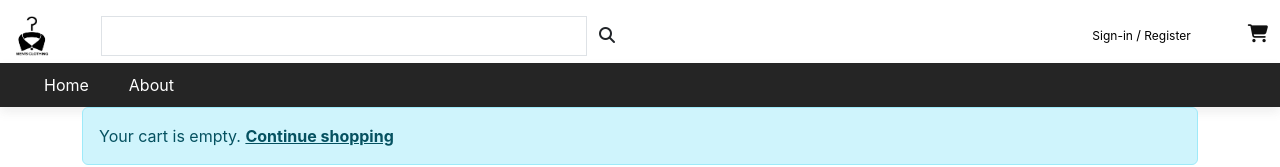
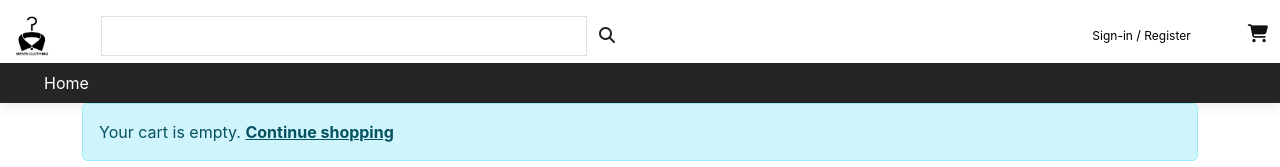
Before and after one commit to EnesDaca/clothingstore, a React (Create React App) app: page /viewcart in a window 1280 px wide. Shown: the top 167 px of the page. Built offline with nearby package versions, Linux system fonts and the light colour scheme.

Commit message:
Beta UP v3

```diff
--- a/src/components/About/about.js
+++ b/src/components/About/about.js
@@ -2,8 +2,8 @@ import React from "react";
 
 export default function about() {
   return (
-    <div>
-      <a>About</a>
-    </div>
+    <>
+      <h1>About</h1>
+    </>
   );
 }
--- a/src/components/Header/index.js
+++ b/src/components/Header/index.js
@@ -44,8 +44,8 @@ const Header = () => {
               <div className="header__right">
                 {!userdetails ? (
                   <div className="header__right__auth">
-                    <a href="#">Sign-in</a>
-                    <a href="#"> Register</a>
+                    <Link to="./login">Sign-in</Link>
+                    <Link> Register</Link>
                   </div>
                 ) : (
                   <div className="header__right__auth">
--- a/src/components/Product/index.js
+++ b/src/components/Product/index.js
@@ -2,28 +2,23 @@ import React, { useEffect } from "react";
 import { useSelector, useDispatch } from "react-redux";
 import * as actions from "../../redux/actions";
 import { useNavigate } from "react-router-dom";
+import {
+  selectProducts,
+  selectFilteredProduct,
+} from "../../redux/selectors/selectors";
 
 import "./_product.scss";
-
-// const products = [
-//     require("../../assets/img/shop/shop-1.jpg"),
-//     require("../../assets/img/shop/shop-2.jpg"),
-//     require("../../assets/img/shop/shop-3.jpg"),
-//     require("../../assets/img/shop/shop-4.jpg"),
-//     require("../../assets/img/shop/shop-5.jpg"),
-// ]
 
 const Product = (props) => {
   const navigate = useNavigate();
   const dispatch = useDispatch();
-  const {
-    product: { products, filteredProduct },
-    cart,
-  } = useSelector((obj) => obj);
+  const products = useSelector(selectProducts);
+  const filteredProduct = useSelector(selectFilteredProduct);
+  const cart = useSelector((state) => state.cart);
 
   useEffect(() => {
     dispatch(actions.getProducts());
-  }, []);
+  }, [dispatch]);
 
   useEffect(() => {
     console.log("FROM REDUCER", cart);
--- a/src/components/Product/productDetails.js
+++ b/src/components/Product/productDetails.js
@@ -25,7 +25,7 @@ const ProductDetails = () => {
     <div className="container">
       <div className="row">
         <div className="col-lg-6">
-          <img src={item.item.imageSrc} alt="image" />
+          <img src={item.item.imageSrc} />
         </div>
         <div className="col-lg-6">
           <div className="product_details_text">
--- a/src/components/TopMenu/index.js
+++ b/src/components/TopMenu/index.js
@@ -4,8 +4,6 @@ import { connect } from "react-redux";
 import { getTopMenu } from "../../redux/actions/topMenu";
 import "../TopMenu/_topmenu.scss";
 import About from "../About/about";
-
-//const menu = ['Home', , 'Men', 'Kids', 'Best Seller'];
 
 const TopMenu = (props) => {
   return (
@@ -21,11 +19,6 @@ const TopMenu = (props) => {
                       <Link to="/clothingstore">{item}</Link>
                     </li>
                   ))}
-                  <li>
-                    <Link to={"/about"}>
-                      <About />
-                    </Link>
-                  </li>
                 </ul>
               </nav>
             </div>
--- /dev/null
+++ b/src/redux/selectors/selectors.js
@@ -0,0 +1,9 @@
+export const selectProducts = (state) => state.product.products;
+
+export const selectFilteredProduct = (state) => state.product.filteredProduct;
+
+// Select the product categories from the state
+export const selectProductCategories = (state) => state.product.categories;
+
+// Select the filtered products from the state
+export const selectFilteredProducts = (state) => state.product.filteredProduct;
```
